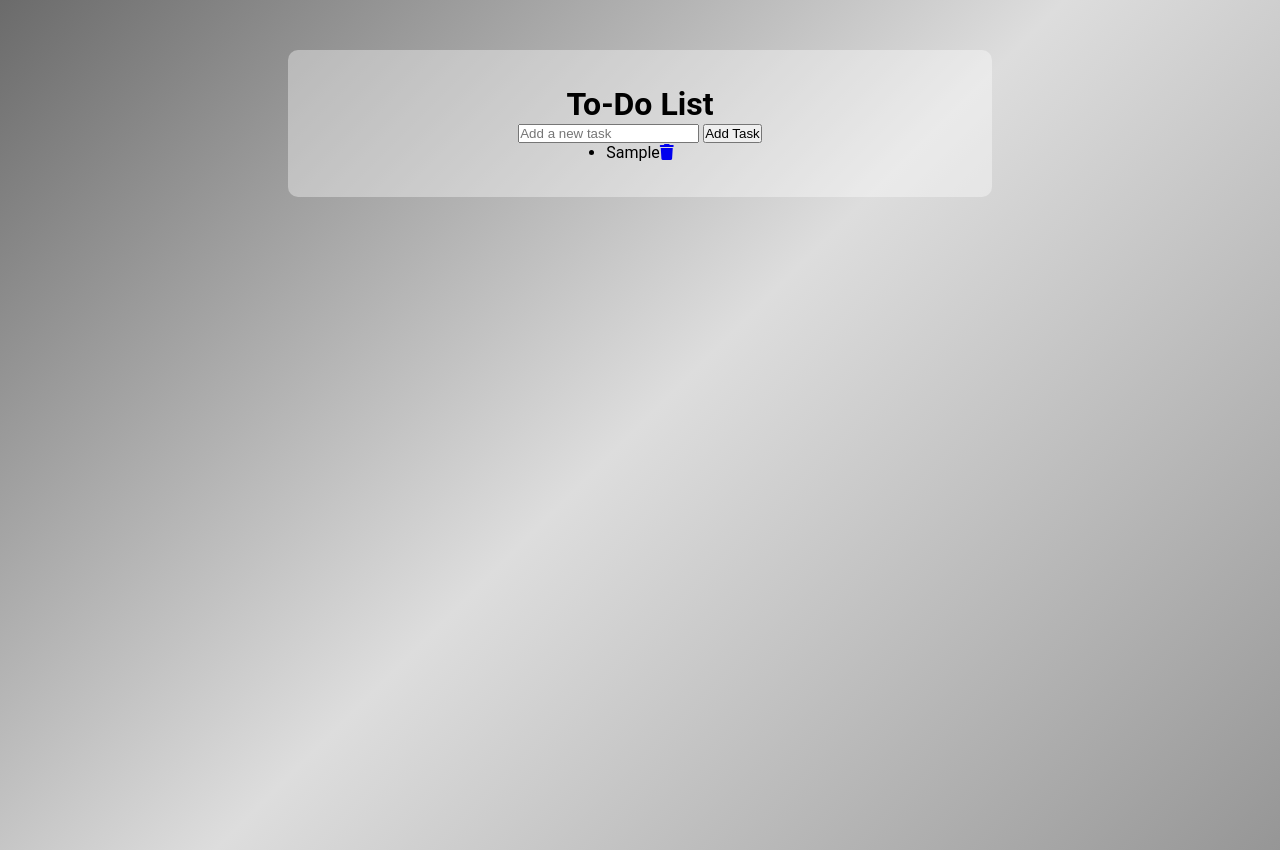
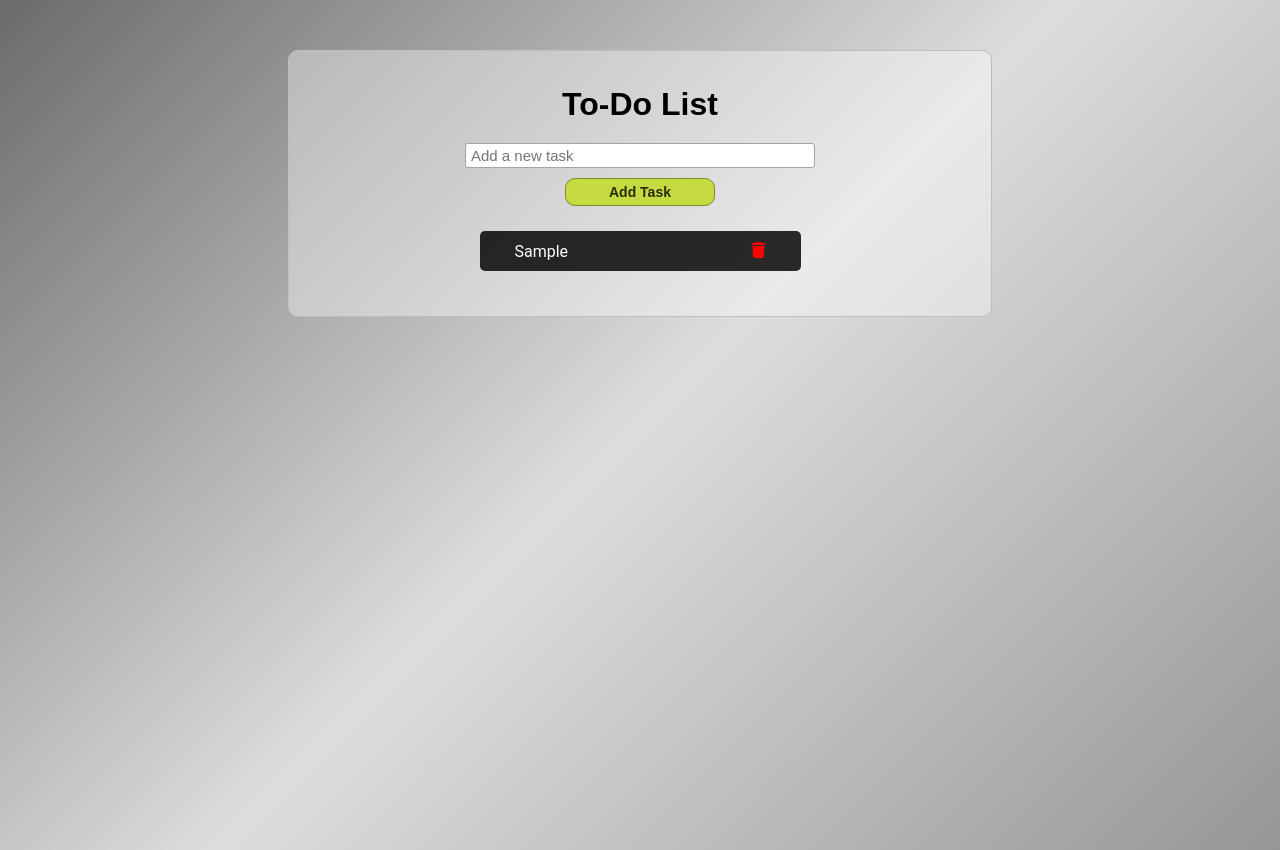
Before and after one commit to victor0710s/to-do-app, a website with bundled scripts: page frontend/index.html in a window 1280 px wide. Both pictures are taken after typing "Sample" into the empty fields and a click on the button "Add Task". Built offline with nearby package versions, Linux system fonts and the light colour scheme; a web font is replaced by a local one.

Commit message:
feat: estilizacao finalizada

```diff
--- a/frontend/assets/style/main.css
+++ b/frontend/assets/style/main.css
@@ -20,7 +20,69 @@ body {
   margin: 50px auto;
   padding: 35px 30px;
   border-radius: 10px;
+  border: 1px solid #bfbebe;
   display: flex;
   align-items: center;
   flex-direction: column;
 }
+
+h1 {
+  padding-bottom: 20px;
+  font-family: "Alan Sans", sans-serif;
+}
+
+#task-form {
+  width: 350px;
+  display: flex;
+  flex-direction: column;
+  justify-content: center;
+  padding-bottom: 25px;
+  /* background-color: aqua; */
+}
+
+input[type="text"] {
+  /* width: 450px; */
+  border-radius: 3px;
+  border: 1px solid rgb(164, 164, 164);
+  margin-bottom: 10px;
+  font-size: 15px;
+  height: 25px;
+  padding-left: 5px;
+}
+
+#task-form button {
+  width: 150px;
+  margin: 0 auto;
+  font-size: 14px;
+  background-color: #c6da41;
+  border: 1px solid #7d8a27;
+  border-radius: 10px;
+  font-weight: 600;
+  color: #282d0c;
+  padding: 5px;
+}
+
+#task-list {
+  width: 50%;
+  display: flex;
+  flex-direction: column;
+}
+
+#task-list li {
+  list-style: none;
+  display: flex;
+  justify-content: space-between;
+  align-items: center;
+  padding: 0px 35px;
+  margin-bottom: 10px;
+  color: #ffffff;
+  background-color: rgba(0, 0, 0, 0.827);
+  border-radius: 5px;
+  height: 40px;
+}
+
+#task-list li a {
+  text-decoration: none;
+  color: red;
+  font-family: "Unna", sans-serif;
+}
--- a/frontend/index.html
+++ b/frontend/index.html
@@ -5,7 +5,13 @@
   <meta charset="UTF-8">
   <meta name="viewport" content="width=device-width, initial-scale=1.0">
   <link rel="stylesheet" href="./assets/style/main.css">
+
   <link rel="stylesheet" href="https://cdnjs.cloudflare.com/ajax/libs/font-awesome/6.5.0/css/all.min.css">
+  <link rel="preconnect" href="https://fonts.googleapis.com">
+  <link rel="preconnect" href="https://fonts.gstatic.com" crossorigin>
+  <link
+    href="https://fonts.googleapis.com/css2?family=Alan+Sans:wght@300..900&family=Unna:ital,wght@0,400;0,700;1,400;1,700&display=swap"
+    rel="stylesheet">
 
   <title>To Do App</title>
 </head>
```
